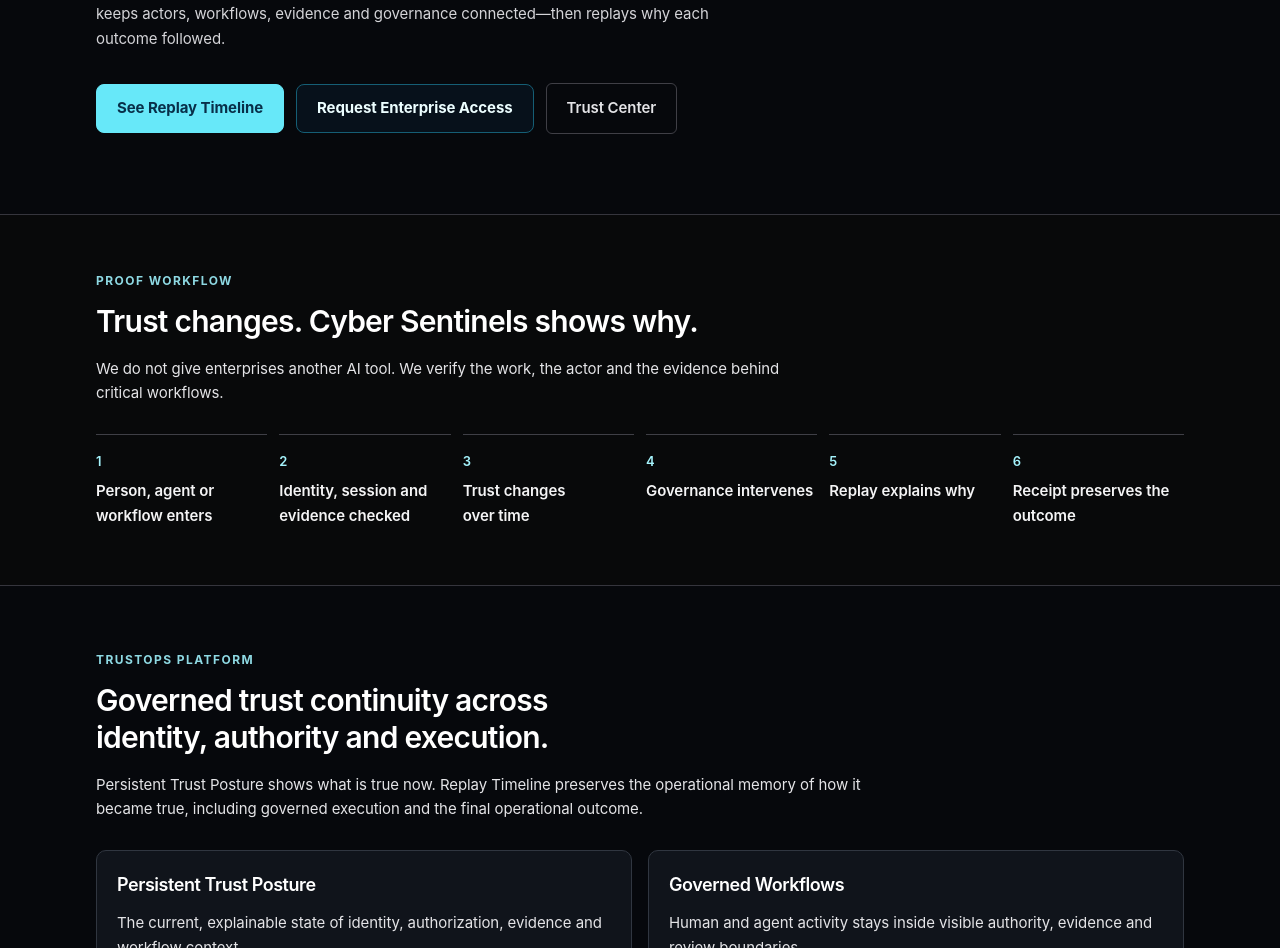
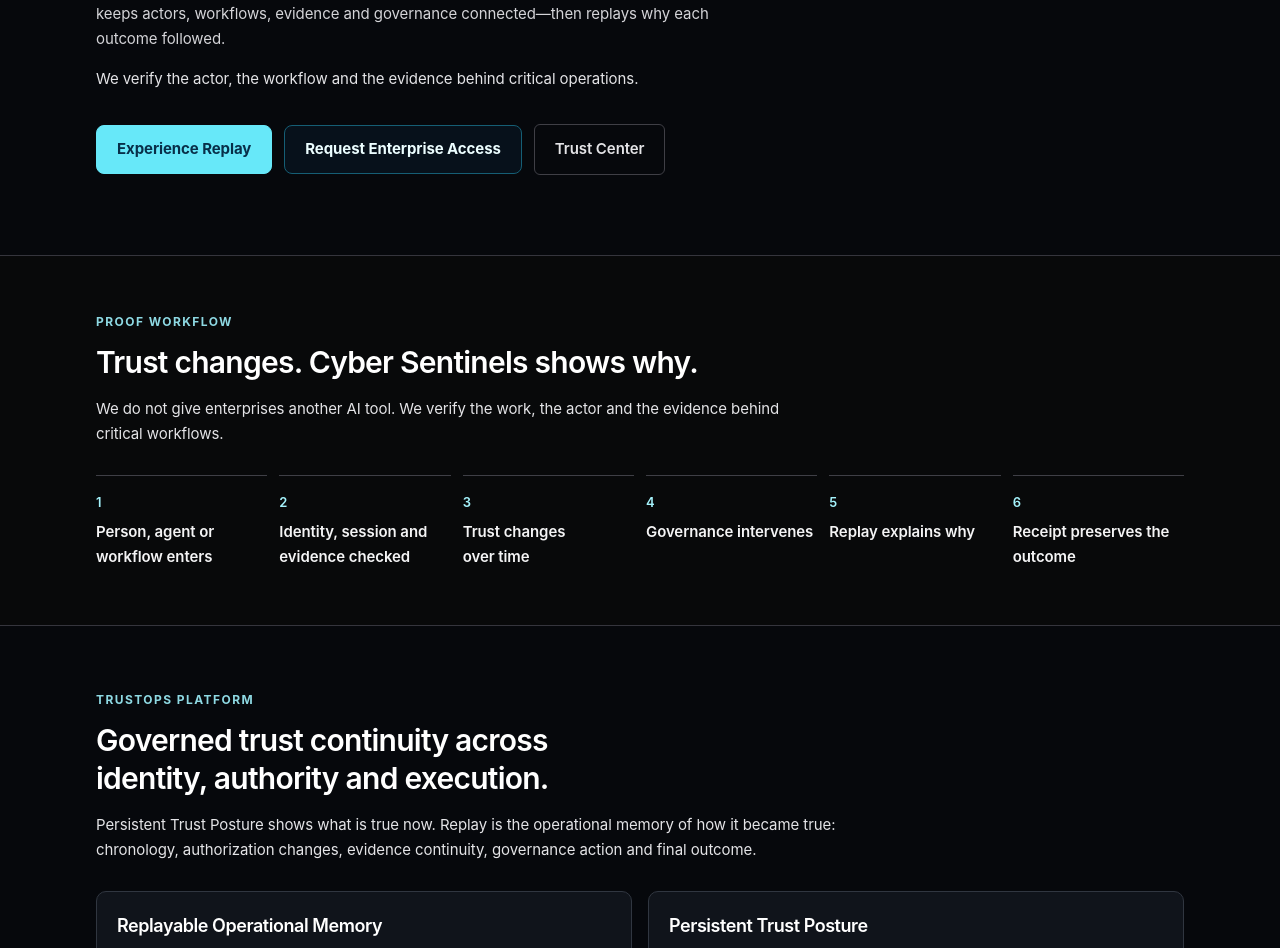
Before and after one commit to emeaexecutive/Cyber-Sentinels-V2, a Next.js app: page / in a window 1280 px wide. Shown: the part 404-1352 px from the top of the page. Built offline with nearby package versions, Linux system fonts and the light colour scheme; no server answers.

Commit message:
Lock long-term TrustOps vision and category positioning

```diff
--- a/app/agents/page.tsx
+++ b/app/agents/page.tsx
@@ -22,6 +22,10 @@
   [
     "Governed execution",
     "Agent activity should carry identity, authorization, evidence and review context before sensitive actions are trusted.",
+  ],
+  [
+    "Operational accountability",
+    "Every agent remains attributable to an owner, declared purpose, delegated authority and reviewable outcome.",
   ],
 ];
 
@@ -60,6 +64,11 @@
             Agent Trust Posture is continuously evaluated through identity,
             authorization, operational evidence and a replayable execution
             history that keeps outcomes auditable.
+          </p>
+          <p className="mt-4 max-w-3xl text-sm leading-7 text-zinc-300">
+            AI agents are governed operational entities: authorization-aware,
+            accountable to named owners and reviewable through runtime posture
+            and Replayable Operational Memory.
           </p>
           <p className="mt-4 max-w-3xl text-sm leading-7 text-zinc-500">
             Cyber Sentinels does not replace human governance or operational
--- a/app/design-partner/page.tsx
+++ b/app/design-partner/page.tsx
@@ -42,8 +42,8 @@
             governance actions and replay without relying on unsupported trust claims.
           </p>
           <p className="mt-4 max-w-3xl text-sm leading-7 text-zinc-200">
-            We do not give enterprises another AI tool. We verify the actor, the
-            work and the evidence behind critical workflows.
+            We verify the actor, the workflow and the evidence behind critical
+            operations.
           </p>
           <EvidenceDisclaimer className="mt-6 max-w-3xl" />
           <div className="mt-8 flex flex-wrap gap-3">
@@ -64,8 +64,8 @@
       </section>
 
       <section className="mx-auto max-w-6xl px-6 py-14 md:px-8">
-        <p className="text-sm uppercase tracking-[0.2em] text-cyan-200">Hiring security wedge</p>
-        <h2 className="mt-4 max-w-3xl text-3xl font-semibold">Practical risks design partners can help validate.</h2>
+        <p className="text-sm uppercase tracking-[0.2em] text-cyan-200">Initial workflow wedge</p>
+        <h2 className="mt-4 max-w-3xl text-3xl font-semibold">Start with a consequential workflow. Build a reusable trust foundation.</h2>
         <div className="mt-8 grid gap-4 md:grid-cols-2 lg:grid-cols-3">
           {risks.map(([title, copy]) => (
             <article key={title} className="rounded-lg border border-zinc-800 bg-black p-5">
--- a/app/enterprise/page.tsx
+++ b/app/enterprise/page.tsx
@@ -22,6 +22,7 @@
   ["Fintech operations", "Preserve identity, delegated authority and approval evidence across payment, account and exception workflows."],
   ["Banking approvals", "Keep initiator, service-account activity, policy checks and dual-control decisions in one governed chronology."],
   ["Insurance claims", "Connect intake evidence, automation, adjuster review and governed outcome in one replayable chronology."],
+  ["Healthcare operations", "Preserve identity, delegated access, clinical workflow evidence and accountable approvals across regulated operational handoffs."],
   ["Underwriting", "Keep data inputs, API actors, decision support, approvals and policy exceptions accountable over time."],
   ["Enterprise onboarding", "Continuously verify human and non-human actors as access, evidence and responsibilities change."],
   ["Vendor onboarding", "Connect third-party identity, API access, evidence collection, exceptions and accountable approval."],
@@ -45,6 +46,10 @@
             Maintain persistent Trust Posture across people, AI agents,
             authorization and workflows—with governance memory and replayable
             operational evidence.
+          </p>
+          <p className="mt-4 max-w-3xl text-sm leading-7 text-zinc-200">
+            We verify the actor, the workflow and the evidence behind critical
+            operations.
           </p>
           <p className="mt-3 max-w-3xl text-sm leading-7 text-zinc-400">
             Verify the actor, the work and the evidence behind critical
--- a/app/investor/page.tsx
+++ b/app/investor/page.tsx
@@ -42,8 +42,8 @@
             applicants, proxy interviews and injected sessions create immediate enterprise risk.
           </p>
           <p className="mt-4 max-w-3xl text-sm leading-7 text-zinc-200">
-            We do not give enterprises another AI tool. We verify the actor, the
-            work and the evidence behind critical workflows.
+            We verify the actor, the workflow and the evidence behind critical
+            operations.
           </p>
           <div className="mt-8 flex flex-wrap gap-3">
             <Link href="/demo/hiring-attack" className="brand-primary-action brand-action-large text-sm">
@@ -77,10 +77,12 @@
         <div className="mx-auto grid max-w-6xl gap-8 lg:grid-cols-2">
           <div>
             <p className="text-xs font-semibold uppercase tracking-[0.12em] text-cyan-200">Why now</p>
-            <h2 className="mt-3 text-3xl font-semibold">Verification is becoming a continuous workflow problem.</h2>
+            <h2 className="mt-3 text-3xl font-semibold">TrustOps is becoming an enterprise infrastructure category.</h2>
             <p className="mt-4 text-sm leading-7 text-zinc-300">
               Remote hiring, synthetic media and automated operations increase the distance between
               a credential checked at entry and the person, session or system acting later.
+              Persistent posture, governed execution and replayable memory close
+              that continuity gap across human and machine activity.
             </p>
           </div>
           <div>
--- a/app/page.tsx
+++ b/app/page.tsx
@@ -10,10 +10,10 @@
 ];
 
 const platformSurfaces = [
+  ["Replayable Operational Memory", "The foundational chronology of what entered, what changed, which authority acted, what evidence existed and why the outcome followed."],
   ["Persistent Trust Posture", "The current, explainable state of identity, authorization, evidence and workflow context."],
   ["Governed Workflows", "Human and agent activity stays inside visible authority, evidence and review boundaries."],
   ["Workflow Verification", "The actor, work performed, evidence and operational outcome remain connected."],
-  ["Replayable Operational Trust", "Replay Timeline preserves what changed, who intervened and why the outcome followed."],
 ];
 
 const workflowDomains = [
@@ -31,7 +31,7 @@
       <section className="mx-auto max-w-6xl px-6 pb-14 pt-12 md:px-8 md:pb-20 md:pt-20">
         <div className="max-w-4xl">
           <p className="operational-eyebrow">
-            Trust Operations infrastructure.
+            TrustOps infrastructure.
           </p>
           <h1 className="mt-5 max-w-3xl text-4xl font-semibold leading-[1.08] tracking-tight text-white sm:text-5xl md:text-6xl">
             Operational trust for intelligent systems.
@@ -44,11 +44,15 @@
             intelligent systems. It keeps actors, workflows, evidence and
             governance connected—then replays why each outcome followed.
           </p>
+          <p className="mt-4 max-w-2xl text-sm leading-7 text-zinc-300">
+            We verify the actor, the workflow and the evidence behind critical
+            operations.
+          </p>
         </div>
 
         <div className="mt-8 flex flex-wrap items-center gap-x-3 gap-y-3">
           <Link href="/verification-replay" className="brand-primary-action brand-action-large text-sm">
-            See Replay Timeline
+            Experience Replay
           </Link>
           <Link href="/enterprise-access" className="brand-secondary-action brand-action-large text-sm">
             Request Enterprise Access
@@ -93,9 +97,9 @@
             Governed trust continuity across identity, authority and execution.
           </h2>
           <p className="mt-4 text-sm leading-7 text-zinc-300">
-            Persistent Trust Posture shows what is true now. Replay Timeline
-            preserves the operational memory of how it became true, including
-            governed execution and the final operational outcome.
+            Persistent Trust Posture shows what is true now. Replay is the
+            operational memory of how it became true: chronology, authorization
+            changes, evidence continuity, governance action and final outcome.
           </p>
         </div>
         <div className="mt-7 grid gap-4 md:grid-cols-2">
--- a/app/platform/page.tsx
+++ b/app/platform/page.tsx
@@ -1,10 +1,10 @@
 const layers = [
+  ["Replayable Operational Memory", "The foundational chronology of what entered, what changed, which authority acted, why posture shifted and how the workflow concluded."],
   ["Persistent Trust Posture", "A current, explainable state across identity, evidence, authorization and governance history."],
   ["Continuous Identity", "Verification freshness and context remain visible after initial access is granted."],
   ["AI Agent Trust", "Registered agents carry declared purpose, permission scope, policy state and attributable activity."],
   ["Authorization Lineage", "Enterprise grants, changes and revocations retain their authority, rationale and chronology."],
   ["Governance Continuity", "Named human review and escalation remain attached to sensitive workflow transitions."],
-  ["Replayable Evidence", "Operational history reconstructs what entered, what changed, who intervened and the final outcome."],
   ["Governed Execution", "High-impact human or agent actions advance within visible policy and evidence boundaries."],
   ["Workflow Verification", "Actor, execution, evidence and outcome are evaluated as one governed operational record."],
   ["Hiring Security", "One major workflow domain applying the same trust, governance and replay infrastructure."],
@@ -37,8 +37,8 @@
             accountable human authority or turning trust into a permanent score.
           </p>
           <p className="mt-5 max-w-3xl border-l border-cyan-800 pl-4 text-base leading-7 text-zinc-200">
-            We do not give enterprises another AI tool. We verify the actor, the
-            work and the evidence behind critical workflows.
+            We verify the actor, the workflow and the evidence behind critical
+            operations.
           </p>
         </section>
 
--- a/app/verification-replay/page.tsx
+++ b/app/verification-replay/page.tsx
@@ -18,7 +18,7 @@
             Verification Replay
           </p>
           <h1 className="mt-4 max-w-4xl text-4xl font-semibold md:text-5xl">
-            Canonical operational evidence for sensitive workflows.
+            The operational memory of every critical workflow.
           </h1>
           <p className="mt-5 max-w-3xl text-sm leading-7 text-zinc-300">
             Replay reconstructs identity checks, session integrity, authorization
@@ -27,8 +27,8 @@
             runtime session ends. Case records remain protected operational data.
           </p>
           <p className="mt-5 max-w-3xl border-l border-cyan-800 pl-4 text-base leading-7 text-zinc-200">
-            Replay is the product moment: one governed chronology for the actor,
-            the work, the evidence and the outcome.
+            Replay is the foundation: one governed chronology for the actor,
+            the workflow, the evidence, the authority and the outcome.
           </p>
         </section>
 
```
Also changed, not shown: 3 other files (tests, documents, lock files or other folders).
